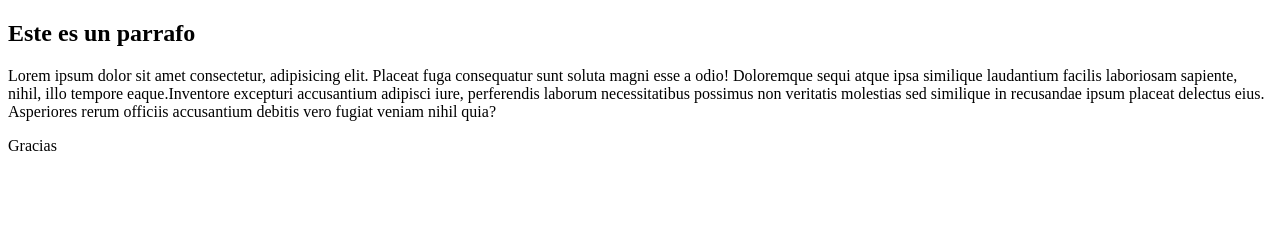
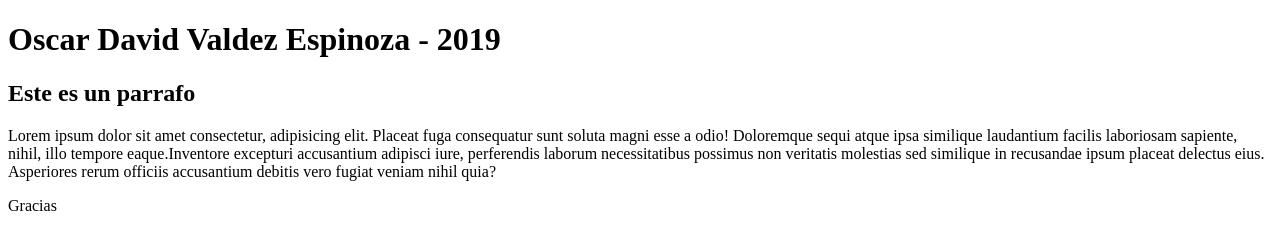
Before and after one commit to Oscar-Valdez/Prueba, a plain HTML site: page index.html in a window 1280 px wide. Drawn offline with Linux system fonts and the light colour scheme.

Commit message:
Primera Version

```diff
--- a/index.html
+++ b/index.html
@@ -7,6 +7,7 @@
     <title>Prueba con Git</title>
 </head>
 <body>
+    <h1>Oscar David Valdez Espinoza - 2019</h1>
     <h2>Este es un parrafo</h2>
     <p>Lorem ipsum dolor sit amet consectetur, adipisicing elit. Placeat fuga consequatur sunt soluta magni esse a odio! Doloremque sequi atque ipsa similique laudantium facilis laboriosam sapiente, nihil, illo tempore eaque.Inventore excepturi accusantium adipisci iure, perferendis laborum necessitatibus possimus non veritatis molestias sed similique in recusandae ipsum placeat delectus eius. Asperiores rerum officiis accusantium debitis vero fugiat veniam nihil quia?</p>
     <p>Gracias</p>
```
